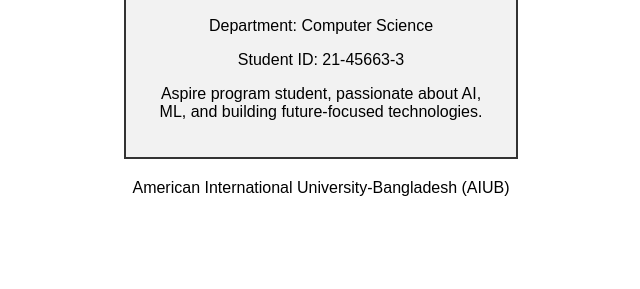
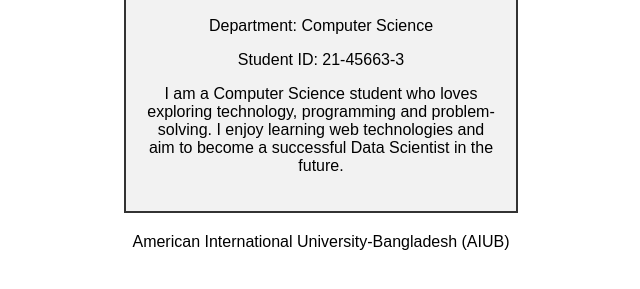
Before and after one commit to tzrifa50/WebTech, a plain HTML site: page MID/LAB3/profile.html in a window 1280 px wide. Shown: the part 171-460 px from the top of the page, without its empty margins (319-959 px from the left). Drawn offline with Linux system fonts and the light colour scheme.

Commit message:
Update profile.html

```diff
--- a/MID/LAB3/profile.html
+++ b/MID/LAB3/profile.html
@@ -16,7 +16,8 @@
         <p>Department: Computer Science</p>
         <p>Student ID: 21-45663-3</p>
         <p class="bio">
-            Aspire program student, passionate about AI, ML, and building future-focused technologies.
+            I am a Computer Science student who loves exploring technology, programming and problem-solving.
+            I enjoy learning web technologies and aim to become a successful Data Scientist in the future.
         </p>
     </section>
 
```
